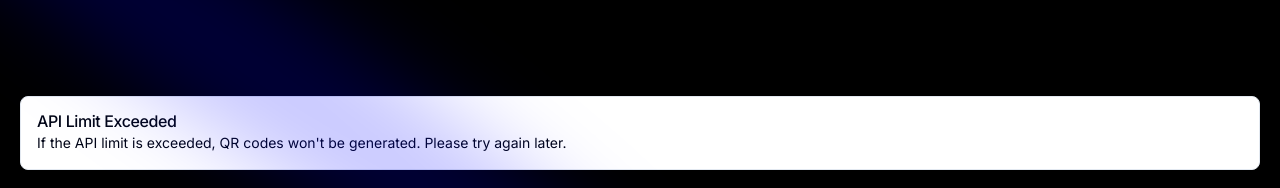
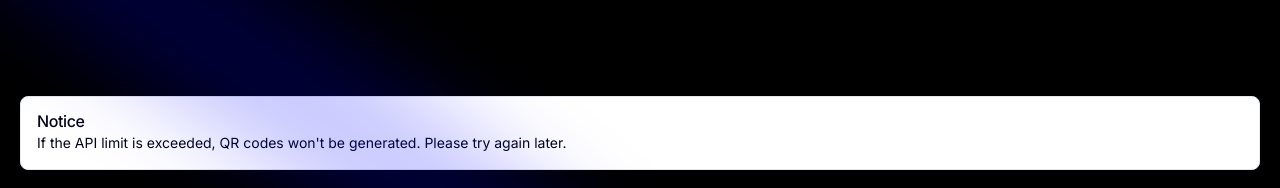
Before and after one commit to RJohnPaul/YouNotes, a Next.js app: page / in a window 1280 px wide. Shown: the top 188 px of the page. Built offline with nearby package versions, Linux system fonts and the light colour scheme.

Commit message:
refactor: Update alert title in Home component

```diff
--- a/app/page.tsx
+++ b/app/page.tsx
@@ -132,7 +132,7 @@ export default function Home() {
       <div className={`relative flex min-h-screen flex-col ${mode === 'dark' ? 'bg-black' : 'bg-white'}`}>
         <div className="flex-1 px-5 py-24">
           <Alert className="mb-4">
-            <AlertTitle>API Limit Exceeded</AlertTitle>
+            <AlertTitle>Notice</AlertTitle>
             <AlertDescription>
               If the API limit is exceeded, QR codes won&apos;t be generated. Please try again later.
             </AlertDescription>
```
